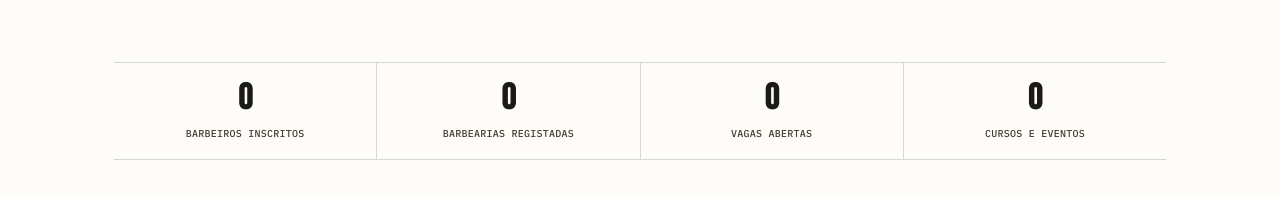
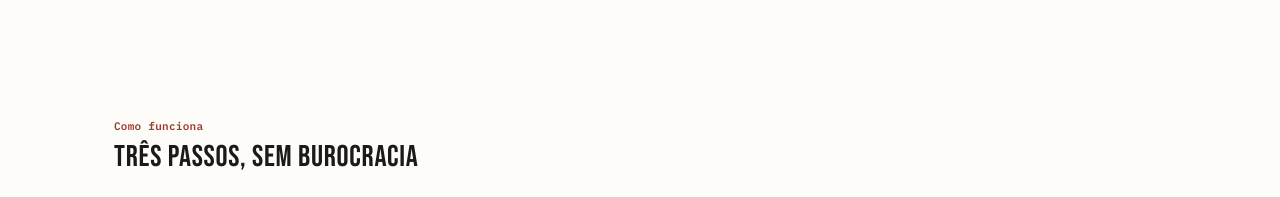
Before and after one commit to OGuinapo/Barberplaza, a Next.js app: page / in a window 1280 px wide. Shown: the part 482-679 px from the top of the page. Built offline with nearby package versions, Linux system fonts and the light colour scheme; no server answers; the database is empty.

Commit message:
Remove stats fetching and rendering from HomePage
Removed statistics fetching logic and related rendering from HomePage component.

```diff
--- a/src/app/page.tsx
+++ b/src/app/page.tsx
@@ -1,27 +1,6 @@
 import Link from 'next/link';
-import { supabase } from '@/lib/supabaseClient';
 
-export const revalidate = 60; // atualiza estatísticas a cada 60s
-
-async function getStats() {
-  const [{ count: nBarbeiros }, { count: nBarbearias }, { count: nVagas }, { count: nFormacoes }] =
-    await Promise.all([
-      supabase.from('barbeiros').select('*', { count: 'exact', head: true }),
-      supabase.from('barbearias').select('*', { count: 'exact', head: true }),
-      supabase.from('vagas').select('*', { count: 'exact', head: true }),
-      supabase.from('formacoes').select('*', { count: 'exact', head: true }),
-    ]);
-  return {
-    barbeiros: nBarbeiros ?? 0,
-    barbearias: nBarbearias ?? 0,
-    vagas: nVagas ?? 0,
-    formacoes: nFormacoes ?? 0,
-  };
-}
-
-export default async function HomePage() {
-  const stats = await getStats();
-
+export default function HomePage() {
   return (
     <div className="max-w-[1100px] mx-auto px-6">
       {/* HERO */}
@@ -44,21 +23,6 @@ export default async function HomePage() {
           </div>
         </div>
       </section>
-
-      {/* STATS */}
-      <div className="flex flex-col sm:flex-row border-t border-b border-line">
-        {[
-          ['Barbeiros inscritos', stats.barbeiros],
-          ['Barbearias registadas', stats.barbearias],
-          ['Vagas abertas', stats.vagas],
-          ['Cursos e eventos', stats.formacoes],
-        ].map(([label, val]) => (
-          <div key={label as string} className="flex-1 text-center py-4 border-b sm:border-b-0 sm:border-r border-line last:border-0">
-            <b className="block font-display text-4xl">{val}</b>
-            <span className="font-mono text-[10px] tracking-wide uppercase text-muted">{label}</span>
-          </div>
-        ))}
-      </div>
 
       {/* COMO FUNCIONA */}
       <section className="py-14">
```
